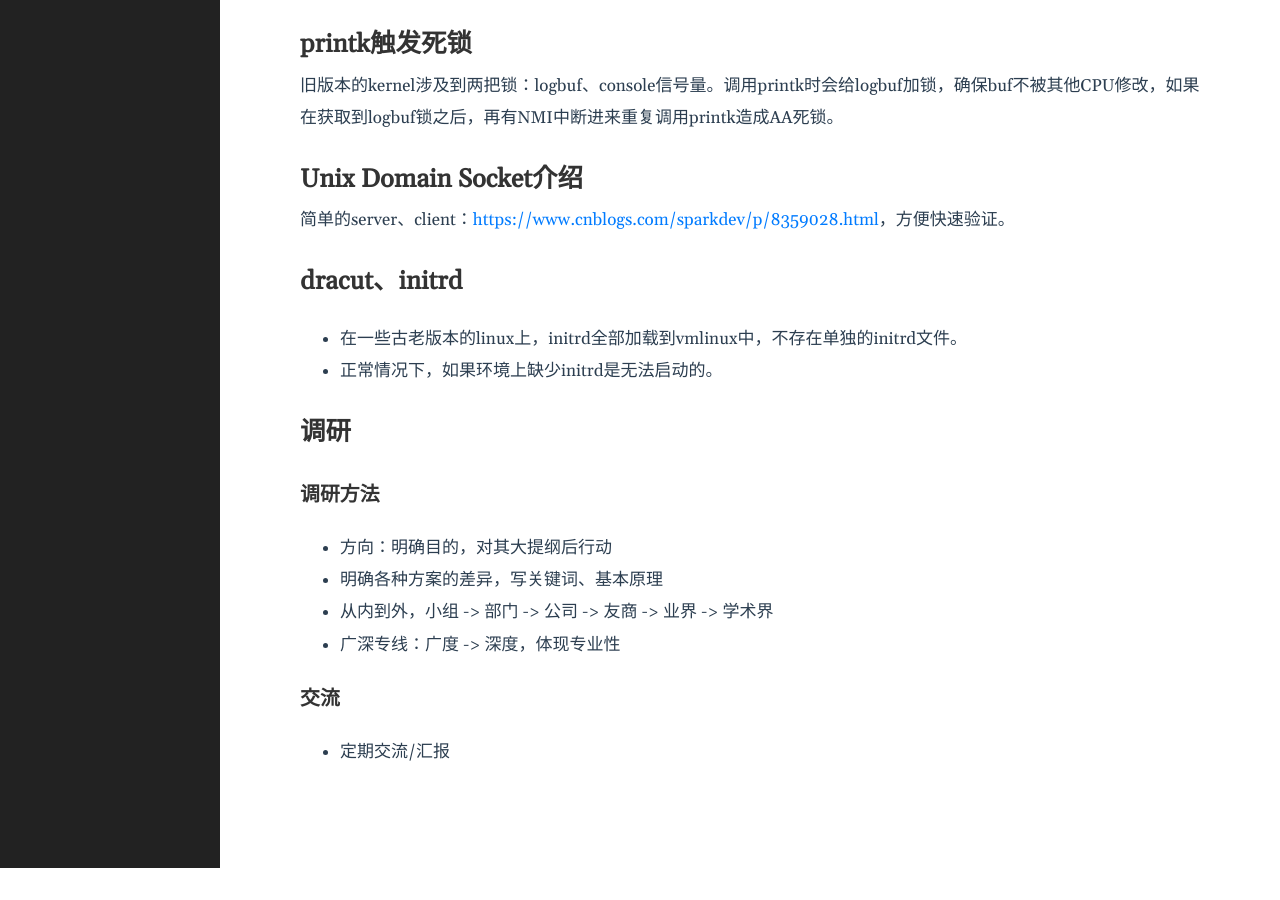
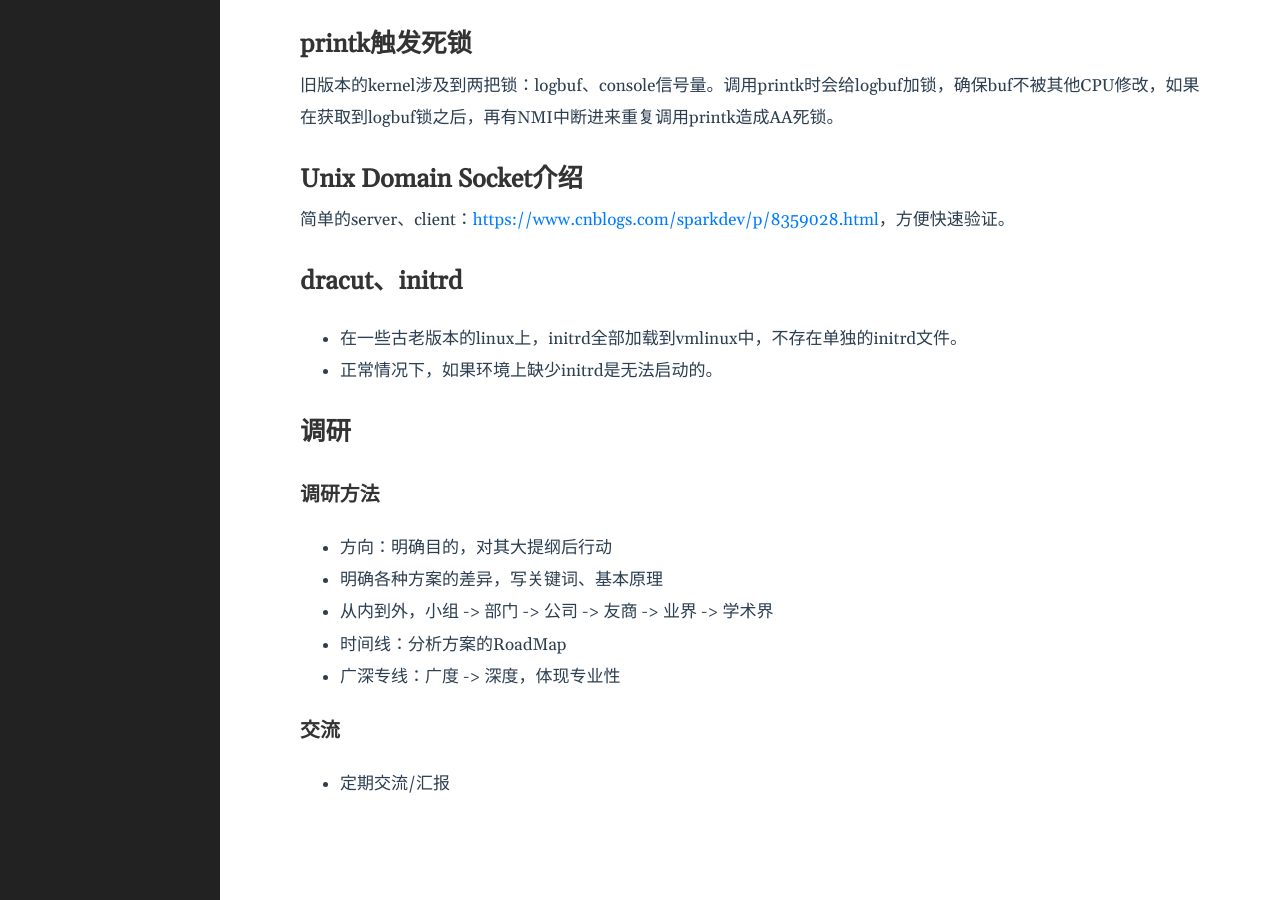
Before and after one commit to lclgo/lclgo.github.io, a Jekyll site: the page built from _posts/2020-01-01-draft.md, in a window 1280 px wide and 900 px high, scrolled down 1435 px. Built offline with Jekyll 4.4.1, drawn with Linux system fonts in a browser that asks for light colours; before the commit the page ends 2303 px from its top, so only the background shows below that.

Commit message:
update draft about research

```diff
--- a/_posts/2020-01-01-draft.md
+++ b/_posts/2020-01-01-draft.md
@@ -72,6 +72,7 @@ ELF文件中，部分段会存在`FileSize`，`MemSize`不一致的情况，原
 * 方向：明确目的，对其大提纲后行动
 * 明确各种方案的差异，写关键词、基本原理
 * 从内到外，小组 -> 部门 -> 公司 -> 友商 -> 业界 -> 学术界
+* 时间线：分析方案的RoadMap
 * 广深专线：广度 -> 深度，体现专业性
 
 ### 交流
```
